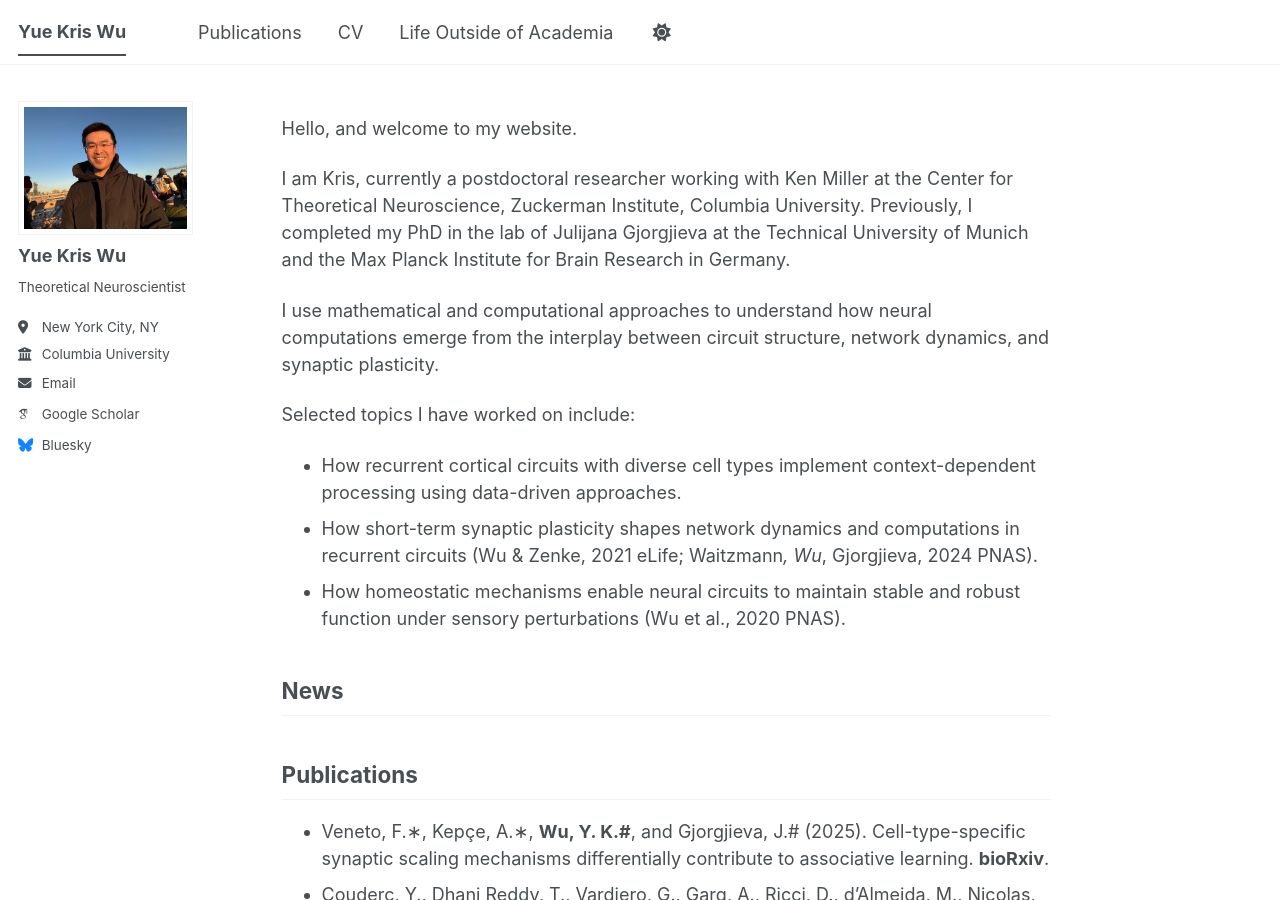
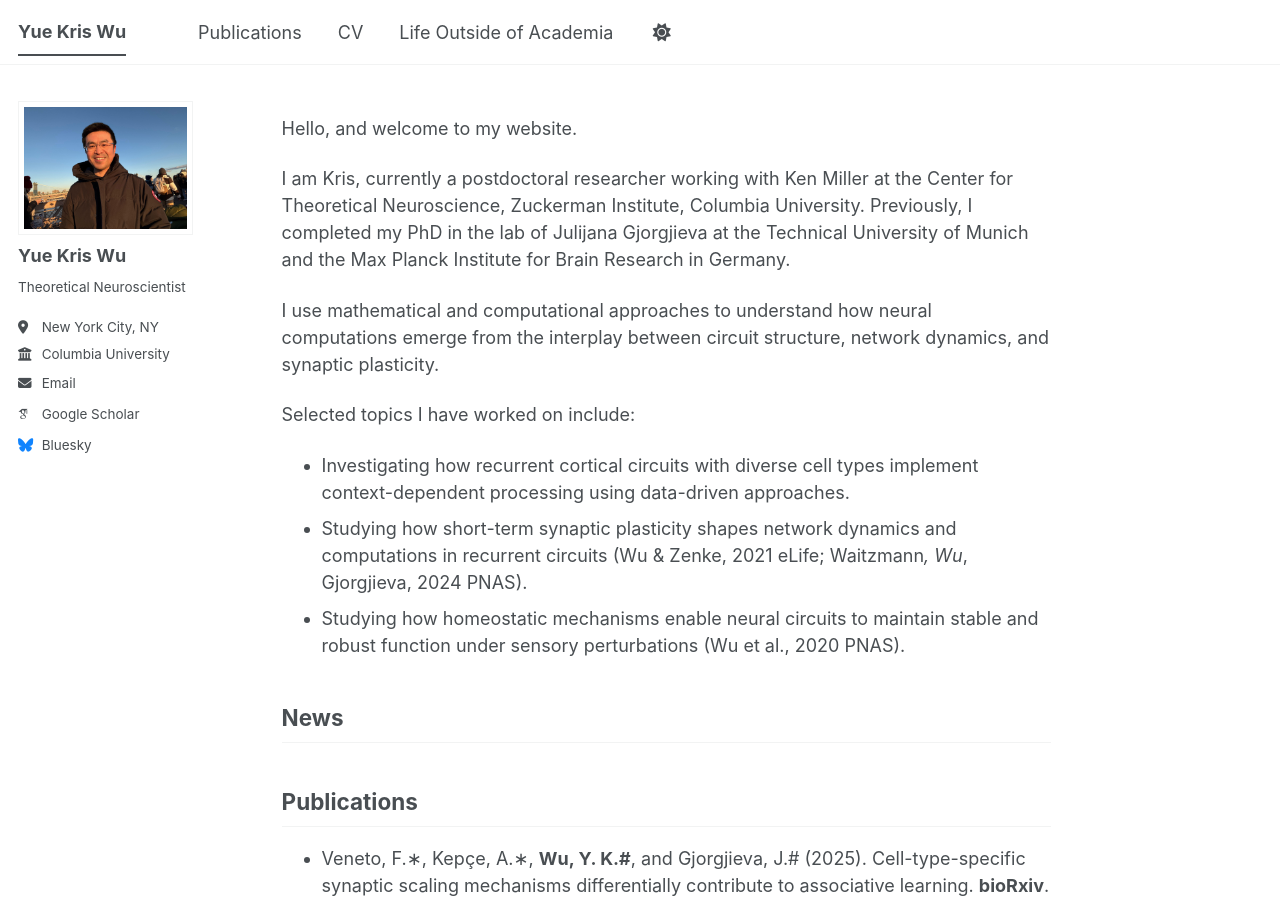
Before and after one commit to yuekriswu/yuekriswu.github.io, a Jekyll site: the page built from _pages/about.md, in a window 1280 px wide and 900 px high. Built offline with Jekyll 4.4.1, drawn with Linux system fonts in a browser that asks for light colours; some web fonts are replaced; a script bundle is joined from its source files by our own code; library files that are not in the unit come from our copies.

Commit message:
Update about.md

```diff
--- a/_pages/about.md
+++ b/_pages/about.md
@@ -14,9 +14,9 @@
 I use mathematical and computational approaches to understand how neural computations emerge from the interplay between circuit structure, network dynamics, and synaptic plasticity.
 
 Selected topics I have worked on include:
-* How recurrent cortical circuits with diverse cell types implement context-dependent processing using data-driven approaches.
-* How short-term synaptic plasticity shapes network dynamics and computations in recurrent circuits (Wu & Zenke, 2021 eLife; Waitzmann*, Wu*, Gjorgjieva, 2024 PNAS).
-* How homeostatic mechanisms enable neural circuits to maintain stable and robust function under sensory perturbations (Wu et al., 2020 PNAS).
+* Investigating how recurrent cortical circuits with diverse cell types implement context-dependent processing using data-driven approaches.
+* Studying how short-term synaptic plasticity shapes network dynamics and computations in recurrent circuits (Wu & Zenke, 2021 eLife; Waitzmann*, Wu*, Gjorgjieva, 2024 PNAS).
+* Studying how homeostatic mechanisms enable neural circuits to maintain stable and robust function under sensory perturbations (Wu et al., 2020 PNAS).
 
 News
 ------
```
